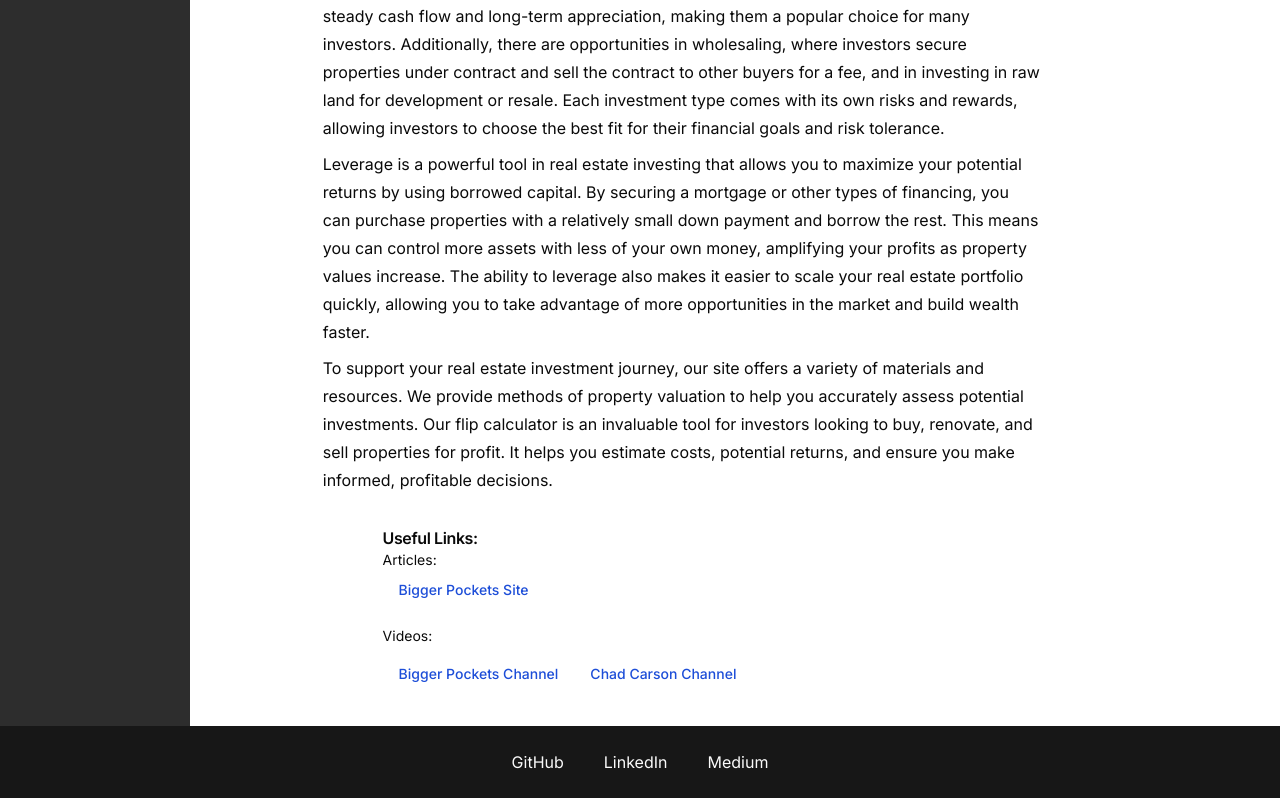
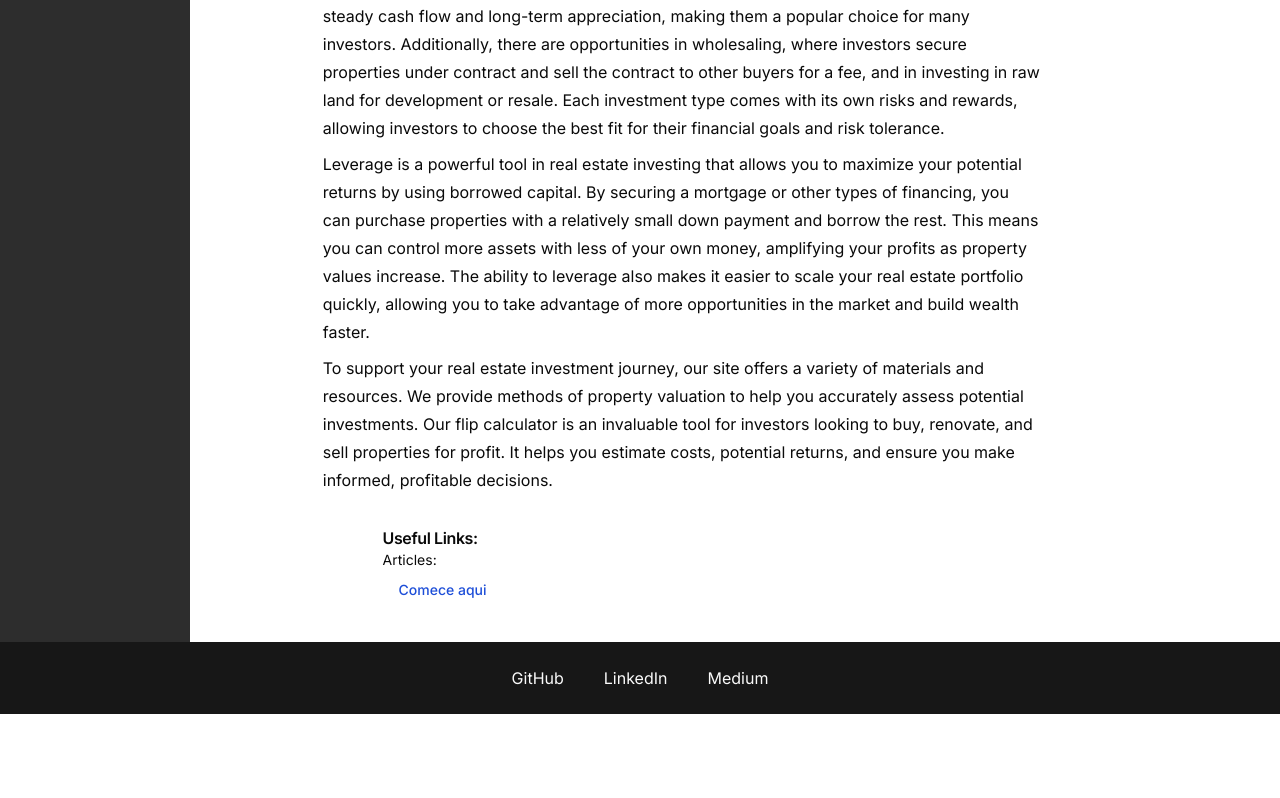
Before and after one commit to lucasSSalgado/next-valuation, a Next.js app: page /en/real-estate in a window 1280 px wide. Shown: the part 415-1213 px from the top of the page. After the commit the page ends 1129 px from the top, so only its background shows below. Built offline with nearby package versions, Linux system fonts and the light colour scheme.

Commit message:
addin links in portuguese

```diff
--- a/src/app/[locale]/real-estate/income-valuation/IncomeDialog.tsx
+++ b/src/app/[locale]/real-estate/income-valuation/IncomeDialog.tsx
@@ -9,6 +9,7 @@ import {
     DialogHeader,
     DialogTitle,
 } from "@/components/ui/dialog"
+import { formatCurrency } from "@/lib/formatter"
 
 interface Props {
     openDialog: boolean
@@ -48,8 +49,8 @@ export default function IncomeDialog(
                 <DialogHeader>
                 <DialogTitle className="text-center p-2 scroll-m-20 text-2xl font-semibold tracking-tight">{ dialog_title }</DialogTitle>
                 <DialogDescription className="p-2 leading-7 [&:not(:first-child)]:mt-6 text-lg italic">
-                    { dialog_fair_value }{`${fairPrice.toFixed(2)}`} <br/>
-                    { dialog_price }{`${price.toFixed(2)}`} <br/>
+                    { dialog_fair_value }{`${formatCurrency(fairPrice)}`} <br/>
+                    { dialog_price }{`${formatCurrency(price)}`} <br/>
                     { dialog_discount }{`${discount.toFixed(2)}%`} <br/>
                     { dialog_quality }{ dealQuality } <br />
                 </DialogDescription>
--- a/src/app/[locale]/real-estate/page.tsx
+++ b/src/app/[locale]/real-estate/page.tsx
@@ -26,11 +26,7 @@ export default function RealEstatePAge({params: {locale}} : {params: {locale: st
 
             <UsefulLinks
                 articles={[
-                    { name: "Bigger Pockets Site", url: "https://www.biggerpockets.com/"}
-                ]}
-                videos={[
-                    { name: "Bigger Pockets Channel", url: "https://www.youtube.com/@biggerpockets" },
-                    { name: "Chad Carson Channel", url: "https://www.youtube.com/@CoachChadCarson"}
+                    { name: "Comece aqui", url: "https://investindoemtijolos.com/"}
                 ]}
             />
         </div>
```
